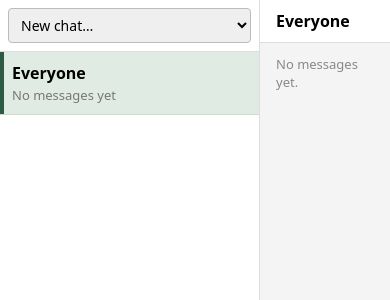
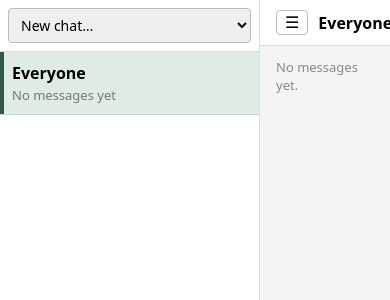
Before and after one commit to NeedToLookAtMyPictures/Swamphacks2026, a Flask app: page / in a window 390 px wide. Shown: the part 46-346 px from the top of the page. Run offline with Flask 3, Linux system fonts and the light colour scheme; tables that the repository leaves empty hold one stand-in row (values such as "Sample post"); some libraries are stand-ins or nearby versions.

Commit message:
Add a button to hide and show the chats sidebar
The choice is remembered per browser, which helps on narrow phone screens.

Co-Authored-By: Claude Opus 5.5 <noreply@anthropic.com>
Claude-Session: https://claude.ai/code/session_01APpTbWwgnDCmBUvySzfBaM

```diff
--- a/application/user_app/static/messages.js
+++ b/application/user_app/static/messages.js
@@ -224,3 +224,21 @@ document.getElementById("compose").addEventListener("submit", async (e) => {
     status.textContent = (await res.json()).error;
   }
 });
+
+// Hide/show the chats sidebar (handy on narrow phone screens); remembered per browser
+const CHATS_HIDDEN_KEY = "chatsHidden";
+
+function setChatsHidden(hidden) {
+  document.getElementById("chat-sidebar").hidden = hidden;
+  const toggle = document.getElementById("chat-sidebar-toggle");
+  toggle.setAttribute("aria-expanded", String(!hidden));
+  toggle.title = toggle.ariaLabel = hidden ? "Show chats" : "Hide chats";
+  try { localStorage.setItem(CHATS_HIDDEN_KEY, hidden ? "1" : ""); } catch {}
+}
+
+document.getElementById("chat-sidebar-toggle").addEventListener("click", () =>
+  setChatsHidden(!document.getElementById("chat-sidebar").hidden));
+
+setChatsHidden((() => {
+  try { return localStorage.getItem(CHATS_HIDDEN_KEY) === "1"; } catch { return false; }
+})());
--- a/application/user_app/static/style.css
+++ b/application/user_app/static/style.css
@@ -130,6 +130,8 @@ main {
   border-right: 1px solid #ddd;
 }
 
+#chat-sidebar[hidden] { display: none; }
+
 #new-chat {
   display: flex;
   flex-wrap: wrap;
@@ -208,12 +210,25 @@ main {
   flex-direction: column;
 }
 
-#chat-title {
+#chat-header {
+  display: flex;
+  align-items: center;
+  gap: 10px;
   padding: 10px 16px;
-  font-weight: 600;
   background: #fff;
   border-bottom: 1px solid #ddd;
 }
+
+#chat-sidebar-toggle {
+  padding: 2px 8px;
+  border: 1px solid #bbb;
+  border-radius: 4px;
+  background: #fff;
+  font-size: 16px;
+  cursor: pointer;
+}
+
+#chat-title { font-weight: 600; }
 
 #message-list {
   flex: 1;
--- a/application/user_app/templates/index.html
+++ b/application/user_app/templates/index.html
@@ -27,7 +27,10 @@
         <div id="chat-list"></div>
       </aside>
       <div id="chat-view">
-        <div id="chat-title"></div>
+        <div id="chat-header">
+          <button id="chat-sidebar-toggle" type="button" aria-controls="chat-sidebar">&#9776;</button>
+          <span id="chat-title"></span>
+        </div>
         <div id="message-list"></div>
         <form id="compose">
           <textarea id="compose-content" placeholder="Message" rows="2" required></textarea>
```
